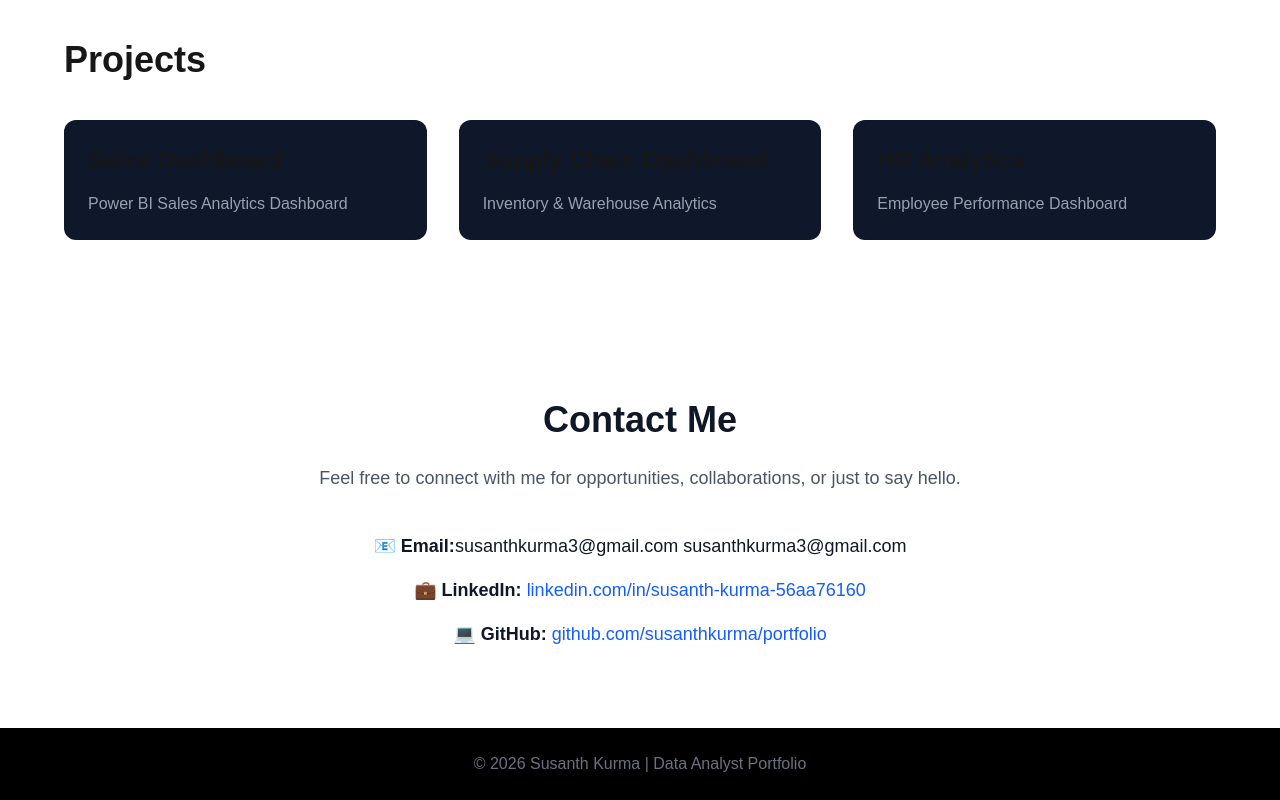
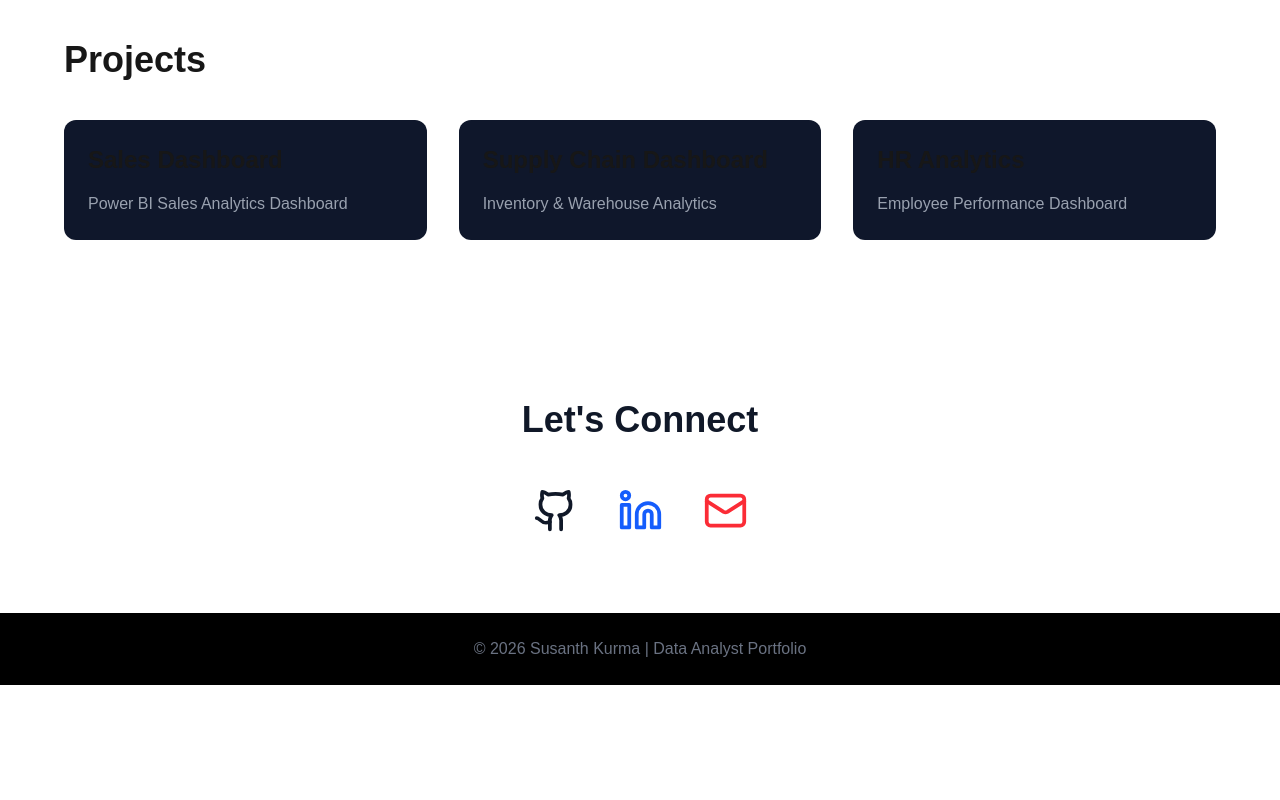
Before and after one commit to susanthkurma/portfolio, a Next.js app: page / in a window 1280 px wide. Shown: the part 1516-2316 px from the top of the page. After the commit the page ends 2201 px from the top, so only its background shows below. Built offline with nearby package versions, Linux system fonts and the light colour scheme.

Commit message:
contact icons added

```diff
--- a/components/Contact.tsx
+++ b/components/Contact.tsx
@@ -1,48 +1,46 @@
+import { Github, Linkedin, Mail } from "lucide-react";
+
 export default function Contact() {
   return (
     <section
       id="contact"
       className="py-20 bg-white text-gray-900"
     >
-      <div className="max-w-5xl mx-auto text-center px-6">
+      <div className="max-w-5xl mx-auto px-6">
 
-        <h2 className="text-4xl font-bold mb-6">
-          Contact Me
+        <h2 className="text-4xl font-bold text-center mb-12">
+          Let's Connect
         </h2>
 
-        <p className="text-lg text-gray-600 mb-10">
-          Feel free to connect with me for opportunities,
-          collaborations, or just to say hello.
-        </p>
+        <div className="flex justify-center gap-10">
 
-        <div className="space-y-4 text-lg">
+          <a
+            href="https://github.com/susanthkurma/portfolio"
+            target="_blank"
+            rel="noopener noreferrer"
+            className="hover:scale-110 transition duration-300"
+            aria-label="GitHub"
+          >
+            <Github size={45} />
+          </a>
 
-          <p>
-            <span className="font-semibold">📧 Email:</span>{"susanthkurma3@gmail.com "}
-            susanthkurma3@gmail.com
-          </p>
-
-          <p>
-            <span className="font-semibold">💼 LinkedIn:</span>{" "}
           <a
             href="https://linkedin.com/in/susanth-kurma-56aa76160"
             target="_blank"
-              className="text-blue-600 hover:underline"
+            rel="noopener noreferrer"
+            className="hover:scale-110 transition duration-300 text-blue-600"
+            aria-label="LinkedIn"
           >
-              linkedin.com/in/susanth-kurma-56aa76160
+            <Linkedin size={45} />
           </a>
-          </p>
 
-          <p>
-            <span className="font-semibold">💻 GitHub:</span>{" "}
           <a
-              href="https://github.com/susanthkurma/portfolio"
-              target="_blank"
-              className="text-blue-600 hover:underline"
+            href="mailto:susanthkurma3@gmail.com"
+            className="hover:scale-110 transition duration-300 text-red-500"
+            aria-label="Email"
           >
-              github.com/susanthkurma/portfolio
+            <Mail size={45} />
           </a>
-          </p>
 
         </div>
 
```
Lines whose indentation alone changed are shown as unchanged.
